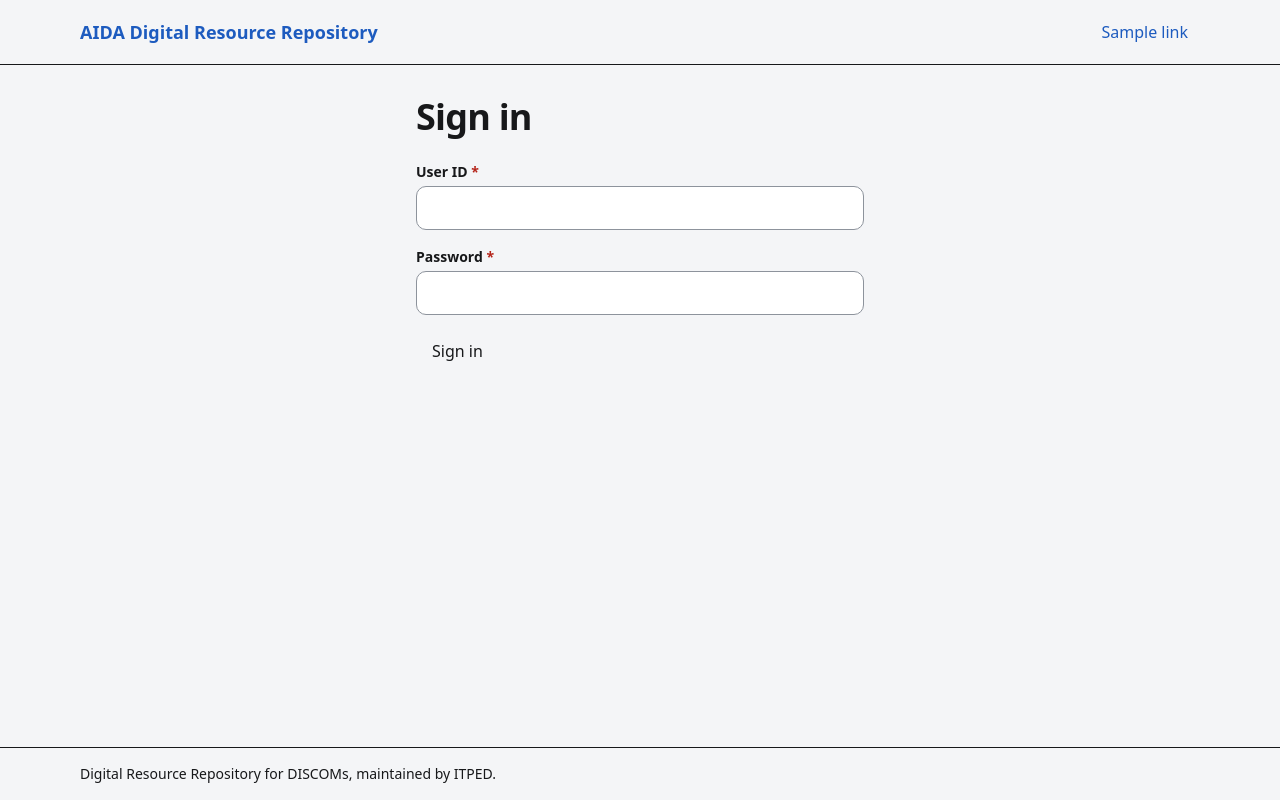
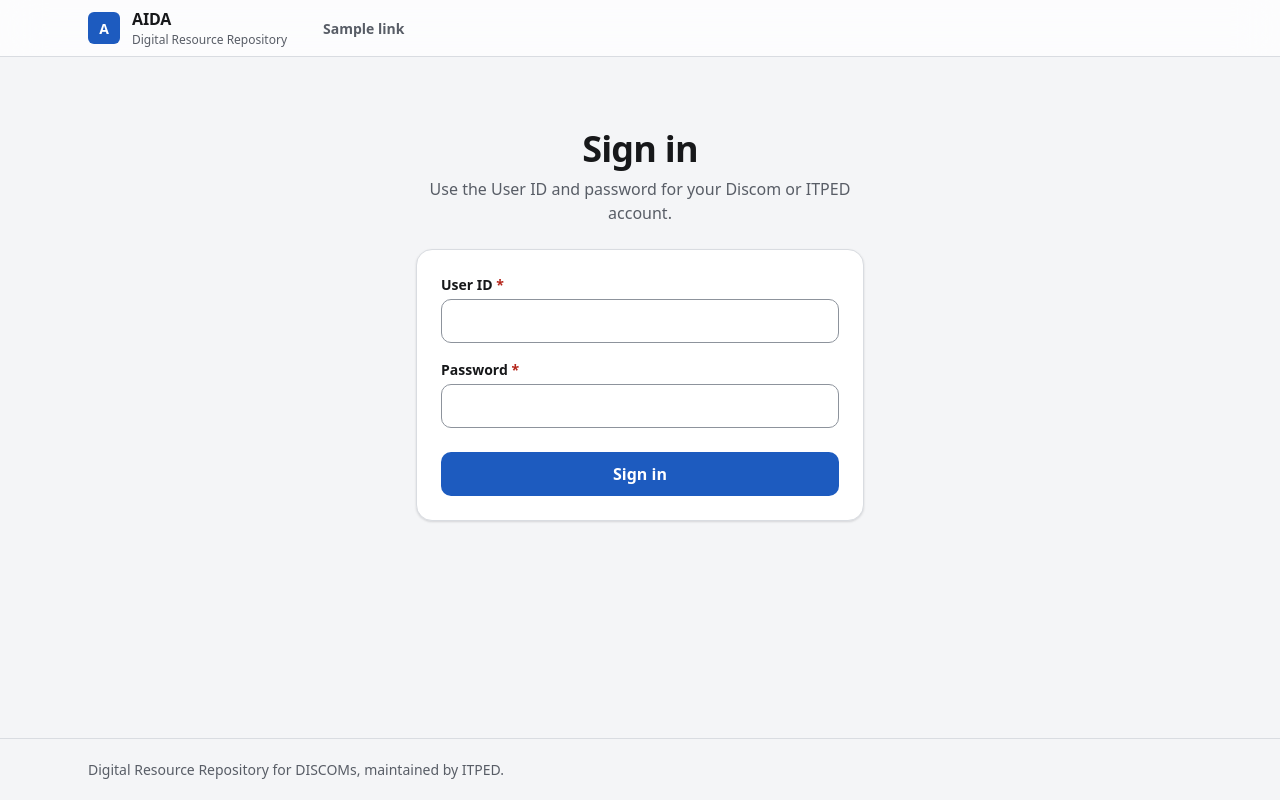
Before and after one commit to AIDAREPO2026/repo-app, a FastAPI app: template app/templates/accounts/sign_in.html in a window 1280 px wide. Run offline with FastAPI, Linux system fonts and the light colour scheme; the template is opened without the code that fills it: most values are stand-ins (such as "Sample title", 1, 10 or a date in 2020); style sheets or scripts are compiled from the project's sources; parts of the project's set-up code (start-up, migrations or seed data) failed here and were passed over.

Commit message:
P1-UI-02: Move the layout and existing pages onto the design system
Translucent top bar with an account chip, canvas and card surfaces, and page cross-fades.

```diff
--- a/app/templates/accounts/sign_in.html
+++ b/app/templates/accounts/sign_in.html
@@ -1,17 +1,23 @@
 {% extends "base.html" %}
 {% from "macros/forms.html" import field, csrf_field with context %}
+{% from "macros/ui.html" import alert, button with context %}
 {% block content %}
-<div class="mx-auto max-w-md">
-  <h1 class="mb-6 text-3xl font-semibold">{{ _("Sign in") }}</h1>
+<div class="page-narrow mx-auto pt-4 sm:pt-10">
+  <div class="mb-6 text-center">
+    <h1 class="page-title">{{ _("Sign in") }}</h1>
+    <p class="mt-2 text-muted">{{ _("Use the User ID and password for your Discom or ITPED account.") }}</p>
+  </div>
+  <div class="card">
     {% if error %}
-  <p id="sign-in-error" role="alert" class="mb-4 rounded border border-red-700 px-4 py-3 text-red-800">{{ _(error) }}</p>
+    <div class="mb-5">{{ alert(_(error), "danger", id="sign-in-error") }}</div>
     {% endif %}
     <form method="post" action="/login" novalidate {% if error %}aria-describedby="sign-in-error"{% endif %}>
       {{ csrf_field() }}
       <input type="hidden" name="next" value="{{ next }}">
       {{ field("user_id", "User ID", value=user_id, autocomplete="username", required=true) }}
       {{ field("password", "Password", type="password", autocomplete="current-password", required=true) }}
-    <button type="submit" class="rounded bg-slate-900 px-4 py-2 font-medium text-white hover:bg-slate-700 active:bg-slate-800">{{ _("Sign in") }}</button>
+      <div class="mt-6">{{ button("Sign in", block=true) }}</div>
     </form>
   </div>
+</div>
 {% endblock %}
--- a/app/templates/base.html
+++ b/app/templates/base.html
@@ -3,52 +3,57 @@
 <head>
   <meta charset="utf-8">
   <meta name="viewport" content="width=device-width, initial-scale=1">
+  <meta name="color-scheme" content="light dark">
   <title>{% block title %}{{ _(title) }}{% endblock %} | {{ _("AIDA Digital Resource Repository") }}</title>
   <link rel="stylesheet" href="{{ url_for('static', path='css/app.css') }}">
 </head>
-<body class="flex min-h-screen flex-col bg-white text-slate-900">
-  <a href="#main" class="sr-only focus:not-sr-only focus:absolute focus:left-2 focus:top-2 focus:rounded focus:bg-white focus:px-4 focus:py-2">{{ _("Skip to main content") }}</a>
+{% from "macros/ui.html" import flash_messages, button with context %}
+{% set login = request.state.login %}
+{% set role_names = {"member": "Member", "admin": "Admin", "reviewer": "Reviewer", "approver": "Approver"} %}
+<body class="flex min-h-screen flex-col">
+  <a href="#main" class="btn btn-primary sr-only focus:not-sr-only focus:fixed focus:left-4 focus:top-3 focus:z-50">{{ _("Skip to main content") }}</a>
 
-  <header class="border-b border-slate-200">
-    <div class="mx-auto flex max-w-6xl flex-wrap items-center justify-between gap-4 px-4 py-3">
-      <a href="/" class="text-lg font-semibold">{{ _("AIDA Digital Resource Repository") }}</a>
+  <header class="topbar">
+    <div class="page topbar-inner flex-wrap">
+      <a href="/" class="brand">
+        <span class="brand-mark" aria-hidden="true">A</span>
+        <span>AIDA <span class="brand-sub">Digital Resource Repository</span></span>
+      </a>
       {% if nav %}
       <nav aria-label="{{ _('Main') }}">
-        <ul class="flex flex-wrap gap-2">
+        <ul class="nav-list">
           {% for link in nav %}
           <li>
-            <a href="{{ link.path }}"
-               class="block rounded px-3 py-2 hover:bg-slate-100{% if request.url.path == link.path %} font-semibold underline{% endif %}"
+            <a href="{{ link.path }}" class="nav-link"
                {% if request.url.path == link.path %}aria-current="page"{% endif %}>{{ _(link.label) }}</a>
           </li>
           {% endfor %}
         </ul>
       </nav>
       {% endif %}
-      {% if request.state.login %}
+      {% if login %}
       {% from "macros/forms.html" import csrf_field with context %}
-      <form method="post" action="/logout">
-        {{ csrf_field() }}
-        <button type="submit" class="rounded px-3 py-2 hover:bg-slate-100 active:bg-slate-200">{{ _("Sign out") }}</button>
-      </form>
+      <div class="account-chip">
+        <p class="account-name">{{ login.full_name or login.user_id }}<span class="account-role">{{ _(role_names[login.login_type]) }}</span></p>
+        <form method="post" action="/logout">
+          {{ csrf_field() }}
+          {{ button("Sign out", "secondary", size="sm") }}
+        </form>
+      </div>
       {% endif %}
     </div>
   </header>
 
-  {# Flash messages: later tasks pass a list of (category, text) pairs as `messages`. #}
-  <div class="mx-auto w-full max-w-6xl px-4" role="status" aria-live="polite">
-    {% for category, text in messages|default([]) %}
-    <p class="mt-4 rounded border px-4 py-3{% if category == 'error' %} border-red-700 text-red-800{% else %} border-slate-300{% endif %}">{{ text }}</p>
-    {% endfor %}
-  </div>
+  {# Flash messages: pages pass a list of (category, text) pairs as `messages`. #}
+  {{ flash_messages(messages|default([])) }}
 
-  <main id="main" tabindex="-1" class="mx-auto w-full max-w-6xl flex-1 px-4 py-8">
+  <main id="main" tabindex="-1" class="page flex-1 py-8 focus:outline-none">
     {% block content %}{% endblock %}
   </main>
 
-  <footer class="border-t border-slate-200">
-    <div class="mx-auto max-w-6xl px-4 py-4 text-sm text-slate-700">
-      {{ _("Digital Resource Repository for DISCOMs, maintained by ITPED.") }}
+  <footer class="footer">
+    <div class="page flex flex-wrap justify-between gap-2 py-5">
+      <p>{{ _("Digital Resource Repository for DISCOMs, maintained by ITPED.") }}</p>
     </div>
   </footer>
 </body>
```
Also changed, not shown: app/templates/accounts/dashboard.html (+5 -2 lines), app/templates/errors/error.html (+9 -3 lines). Lines whose indentation alone changed are shown as unchanged.
